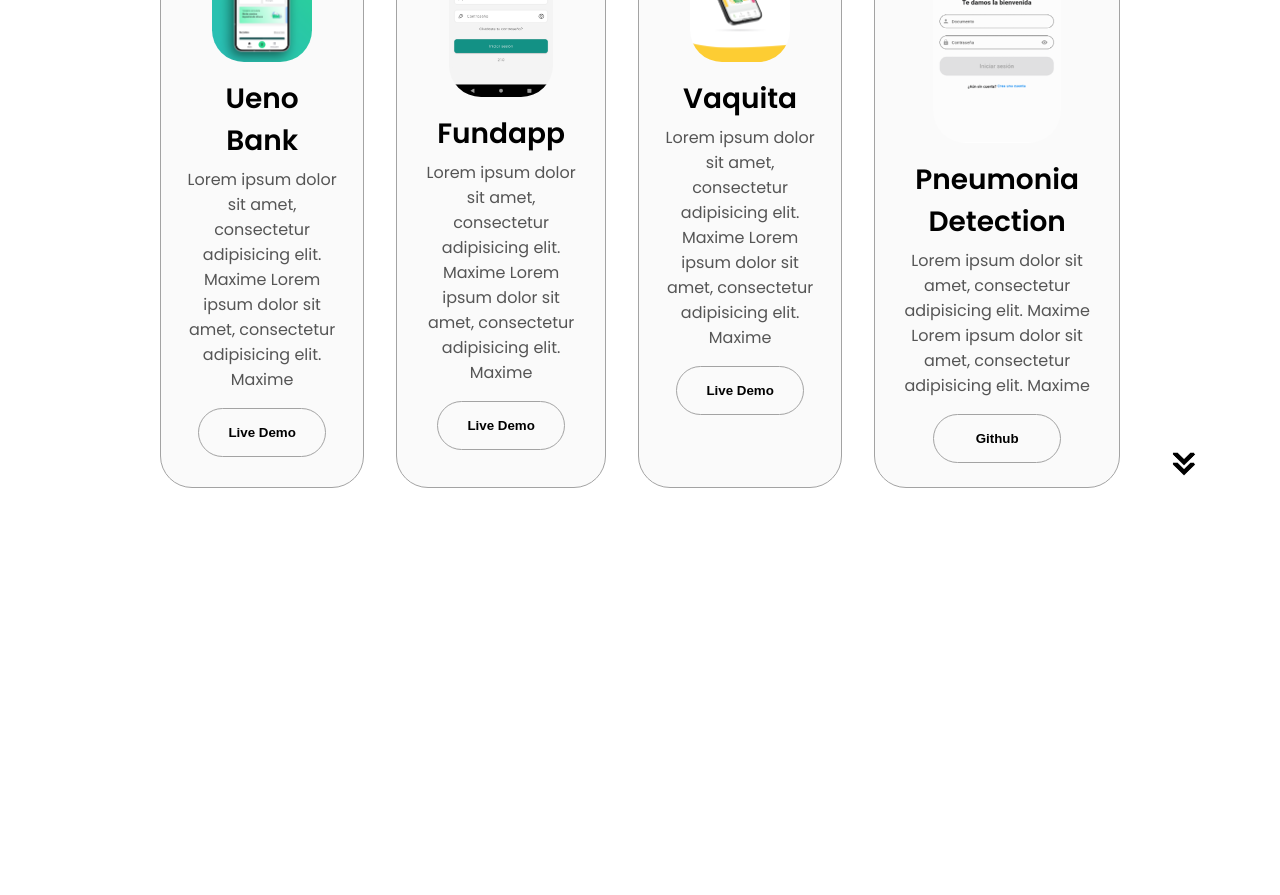
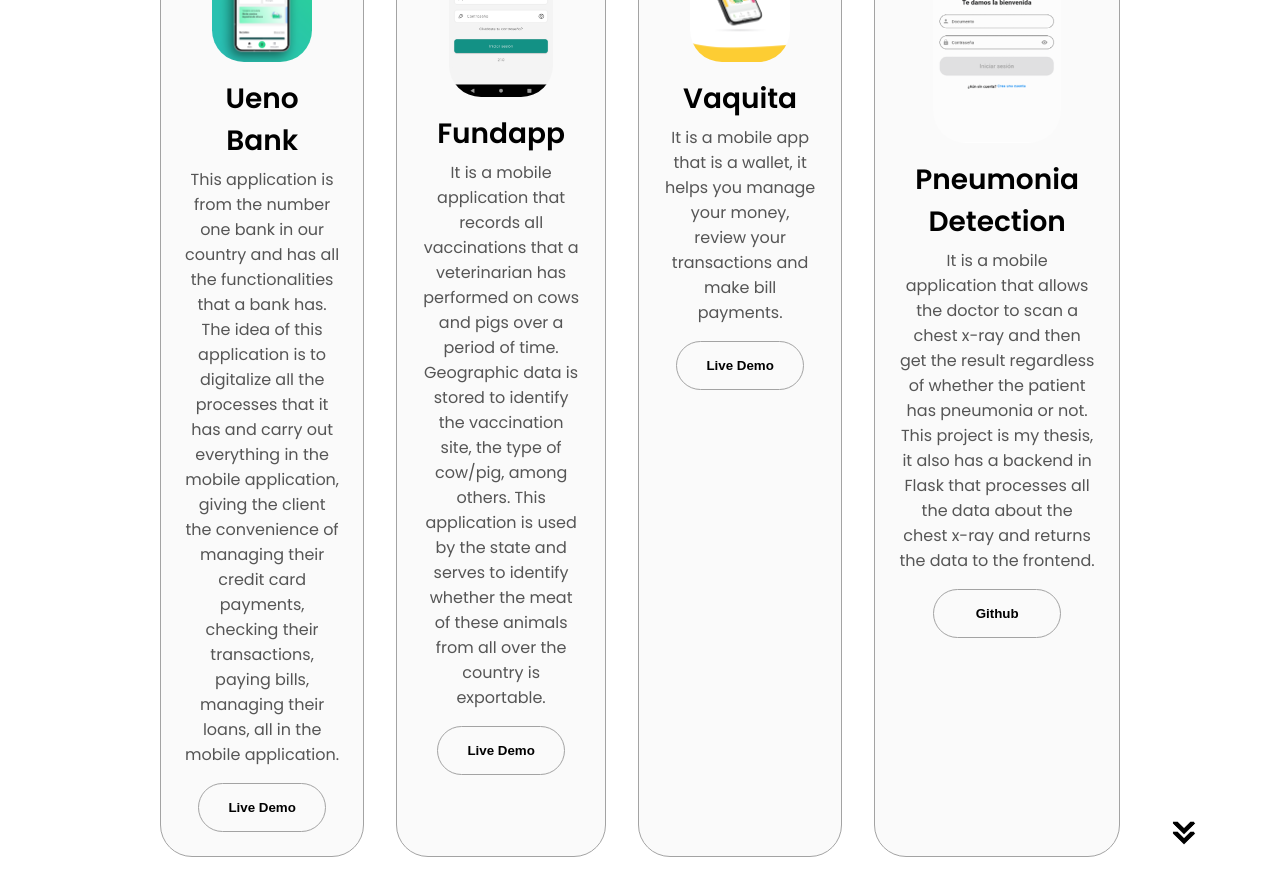
Before and after one commit to alangwynn/portfolio-alan-gwynn, a React (Vite) app: page / in a window 1280 px wide. Shown: the part 3780-4675 px from the top of the page. Built offline with nearby package versions, Linux system fonts and the light colour scheme.

Commit message:
feat: add all data in projects data file

```diff
--- a/src/data/projects.js
+++ b/src/data/projects.js
@@ -4,7 +4,7 @@
         srcImage: './assets/projects/ueno-bank.png',
         title: 'Ueno Bank',
         alt: 'Project Ueno Bank',
-        description: 'Lorem ipsum dolor sit amet, consectetur adipisicing elit. Maxime Lorem ipsum dolor sit amet, consectetur adipisicing elit. Maxime',
+        description: 'This application is from the number one bank in our country and has all the functionalities that a bank has. The idea of ​​this application is to digitalize all the processes that it has and carry out everything in the mobile application, giving the client the convenience of managing their credit card payments, checking their transactions, paying bills, managing their loans, all in the mobile application.',
         linkGithub: null,
         linkDemo: 'https://play.google.com/store/apps/details?id=py.com.elcomercio.retailbanking&hl=es_PY',
     },
@@ -13,7 +13,7 @@
         srcImage: './assets/projects/fundapp.png',
         title: 'Fundapp',
         alt: 'Project Fundapp',
-        description: 'Lorem ipsum dolor sit amet, consectetur adipisicing elit. Maxime Lorem ipsum dolor sit amet, consectetur adipisicing elit. Maxime',
+        description: 'It is a mobile application that records all vaccinations that a veterinarian has performed on cows and pigs over a period of time. Geographic data is stored to identify the vaccination site, the type of cow/pig, among others. This application is used by the state and serves to identify whether the meat of these animals from all over the country is exportable.',
         linkGithub: null,
         linkDemo: 'https://play.google.com/store/apps/details?id=org.fundassa.fundapp&hl=es_PY',
     },
@@ -22,7 +22,7 @@
         srcImage: './assets/projects/vaquita.png',
         title: 'Vaquita',
         alt: 'Project Vaquita',
-        description: 'Lorem ipsum dolor sit amet, consectetur adipisicing elit. Maxime Lorem ipsum dolor sit amet, consectetur adipisicing elit. Maxime',
+        description: 'It is a mobile app that is a wallet, it helps you manage your money, review your transactions and make bill payments.',
         linkGithub: null,
         linkDemo: 'https://play.google.com/store/apps/details?id=py.com.mutech.vaquita&hl=es_PY',
     },
@@ -31,7 +31,7 @@
         srcImage: './assets/projects/pneumonia.png',
         title: 'Pneumonia Detection',
         alt: 'Project Pneumonia Detection',
-        description: 'Lorem ipsum dolor sit amet, consectetur adipisicing elit. Maxime Lorem ipsum dolor sit amet, consectetur adipisicing elit. Maxime',
+        description: 'It is a mobile application that allows the doctor to scan a chest x-ray and then get the result regardless of whether the patient has pneumonia or not. This project is my thesis, it also has a backend in Flask that processes all the data about the chest x-ray and returns the data to the frontend.',
         linkGithub: 'https://github.com/alangwynn/pneumonia-detection/tree/master',
         linkDemo: null,
     },
```
